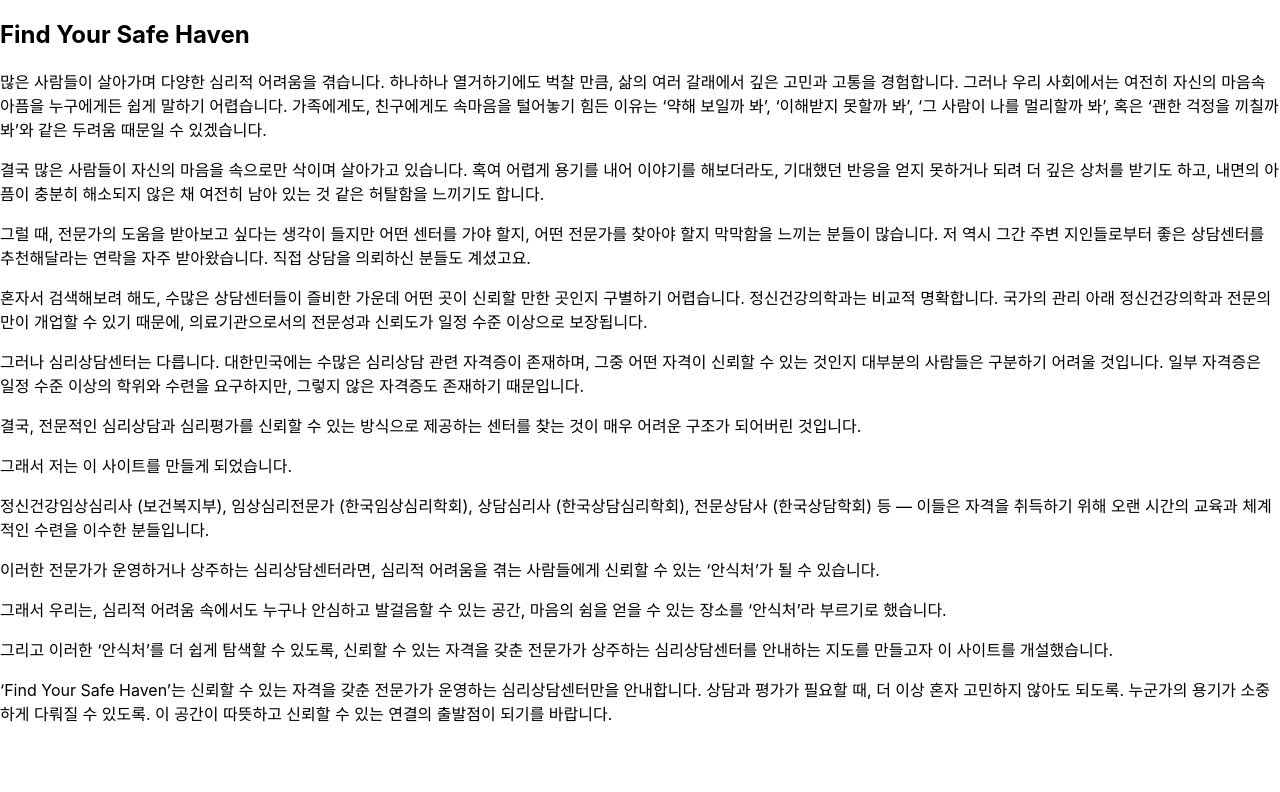
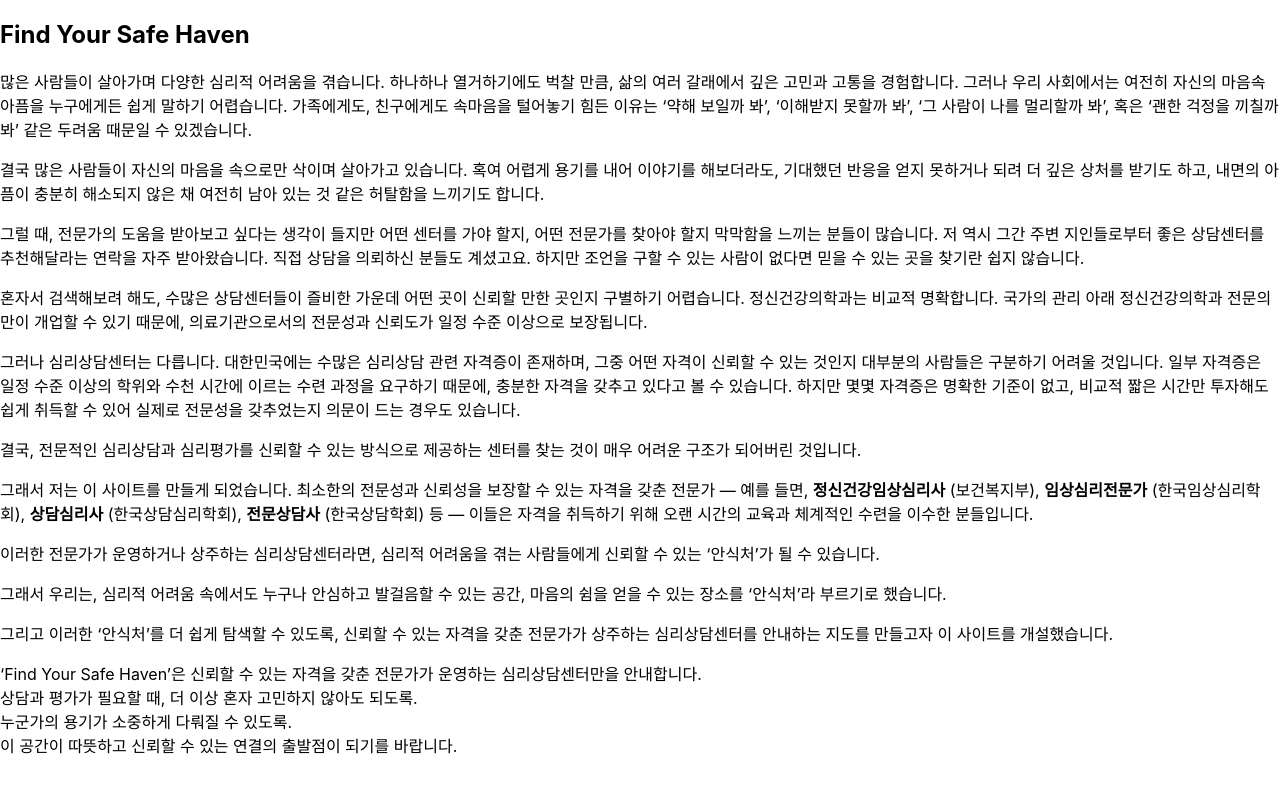
Before and after one commit to bongjae94/safehaven, a React (Create React App) app: page /about-intro in a window 1280 px wide. Shown: the top 792 px of the page. Built offline with nearby package versions, Linux system fonts and the light colour scheme.

Commit message:
소개글 스타일 개선

```diff
--- a/src/pages/AboutIntro.js
+++ b/src/pages/AboutIntro.js
@@ -1,79 +1,47 @@
 export default function AboutIntro() {
   return (
-    <div className="max-w-3xl mx-auto px-6 py-12 text-gray-800 leading-relaxed">
-      <h2 className="text-3xl font-bold mb-10 text-indigo-700 border-b pb-2">
-        Find Your Safe Haven
-      </h2>
-
-      <p className="mb-6">
-        많은 사람들이 살아가며 다양한 심리적 어려움을 겪습니다. 하나하나 열거하기에도 벅찰 만큼,
-        삶의 여러 갈래에서 깊은 고민과 고통을 경험합니다. 그러나 우리 사회에서는 여전히 자신의
-        마음속 아픔을 누구에게든 쉽게 말하기 어렵습니다. 가족에게도, 친구에게도 속마음을
-        털어놓기 힘든 이유는 ‘약해 보일까 봐’, ‘이해받지 못할까 봐’, ‘그 사람이 나를 멀리할까 봐’,
-        혹은 ‘괜한 걱정을 끼칠까 봐’와 같은 두려움 때문일 수 있겠습니다.
+    <section className="bg-white py-16 px-6 text-gray-800">
+      <div className="max-w-4xl mx-auto">
+        <h1 className="text-4xl font-bold text-center mb-10 text-gray-900">Find Your Safe Haven</h1>
+        <div className="space-y-6 text-lg leading-relaxed">
+          <p>
+            많은 사람들이 살아가며 다양한 심리적 어려움을 겪습니다. 하나하나 열거하기에도 벅찰 만큼, 삶의 여러 갈래에서 깊은 고민과 고통을 경험합니다. 그러나 우리 사회에서는 여전히 자신의 마음속 아픔을 누구에게든 쉽게 말하기 어렵습니다. 가족에게도, 친구에게도 속마음을 털어놓기 힘든 이유는 ‘약해 보일까 봐’, ‘이해받지 못할까 봐’, ‘그 사람이 나를 멀리할까 봐’, 혹은 ‘괜한 걱정을 끼칠까 봐’ 같은 두려움 때문일 수 있겠습니다.
           </p>
-
-      <p className="mb-6">
-        결국 많은 사람들이 자신의 마음을 속으로만 삭이며 살아가고 있습니다. 혹여 어렵게 용기를 내어
-        이야기를 해보더라도, 기대했던 반응을 얻지 못하거나 되려 더 깊은 상처를 받기도 하고,
-        내면의 아픔이 충분히 해소되지 않은 채 여전히 남아 있는 것 같은 허탈함을 느끼기도 합니다.
+          <p>
+            결국 많은 사람들이 자신의 마음을 속으로만 삭이며 살아가고 있습니다. 혹여 어렵게 용기를 내어 이야기를 해보더라도, 기대했던 반응을 얻지 못하거나 되려 더 깊은 상처를 받기도 하고, 내면의 아픔이 충분히 해소되지 않은 채 여전히 남아 있는 것 같은 허탈함을 느끼기도 합니다.
           </p>
-
-      <p className="mb-6">
-        그럴 때, 전문가의 도움을 받아보고 싶다는 생각이 들지만 어떤 센터를 가야 할지, 어떤 전문가를
-        찾아야 할지 막막함을 느끼는 분들이 많습니다. 저 역시 그간 주변 지인들로부터 좋은 상담센터를
-        추천해달라는 연락을 자주 받아왔습니다. 직접 상담을 의뢰하신 분들도 계셨고요.
+          <p>
+            그럴 때, 전문가의 도움을 받아보고 싶다는 생각이 들지만 어떤 센터를 가야 할지, 어떤 전문가를 찾아야 할지 막막함을 느끼는 분들이 많습니다. 저 역시 그간 주변 지인들로부터 좋은 상담센터를 추천해달라는 연락을 자주 받아왔습니다. 직접 상담을 의뢰하신 분들도 계셨고요. 하지만 조언을 구할 수 있는 사람이 없다면 믿을 수 있는 곳을 찾기란 쉽지 않습니다.
           </p>
-
-      <p className="mb-6">
-        혼자서 검색해보려 해도, 수많은 상담센터들이 즐비한 가운데 어떤 곳이 신뢰할 만한 곳인지
-        구별하기 어렵습니다. 정신건강의학과는 비교적 명확합니다. 국가의 관리 아래 정신건강의학과
-        전문의만이 개업할 수 있기 때문에, 의료기관으로서의 전문성과 신뢰도가 일정 수준 이상으로
-        보장됩니다.
+          <p>
+            혼자서 검색해보려 해도, 수많은 상담센터들이 즐비한 가운데 어떤 곳이 신뢰할 만한 곳인지 구별하기 어렵습니다. 정신건강의학과는 비교적 명확합니다. 국가의 관리 아래 정신건강의학과 전문의만이 개업할 수 있기 때문에, 의료기관으로서의 전문성과 신뢰도가 일정 수준 이상으로 보장됩니다.
           </p>
-
-      <p className="mb-6">
-        그러나 심리상담센터는 다릅니다. 대한민국에는 수많은 심리상담 관련 자격증이 존재하며,
-        그중 어떤 자격이 <span className="text-indigo-700 font-semibold">신뢰할 수 있는 것인지</span>{' '}
-        대부분의 사람들은 구분하기 어려울 것입니다. 일부 자격증은 일정 수준 이상의 학위와 수련을
-        요구하지만, 그렇지 않은 자격증도 존재하기 때문입니다.
+          <p>
+            그러나 심리상담센터는 다릅니다. 대한민국에는 수많은 심리상담 관련 자격증이 존재하며, 그중 어떤 자격이 신뢰할 수 있는 것인지 대부분의 사람들은 구분하기 어려울 것입니다. 일부 자격증은 일정 수준 이상의 학위와 수천 시간에 이르는 수련 과정을 요구하기 때문에, 충분한 자격을 갖추고 있다고 볼 수 있습니다. 하지만 몇몇 자격증은 명확한 기준이 없고, 비교적 짧은 시간만 투자해도 쉽게 취득할 수 있어 실제로 전문성을 갖추었는지 의문이 드는 경우도 있습니다.
           </p>
-
-      <p className="mb-6">
-        결국, 전문적인 심리상담과 심리평가를 <span className="text-indigo-700 font-semibold">신뢰할 수 있는 방식</span>
-        으로 제공하는 센터를 찾는 것이 매우 어려운 구조가 되어버린 것입니다.
+          <p>
+            결국, 전문적인 심리상담과 심리평가를 신뢰할 수 있는 방식으로 제공하는 센터를 찾는 것이 매우 어려운 구조가 되어버린 것입니다.
           </p>
-
-      <p className="mb-6">
-        그래서 저는 이 사이트를 만들게 되었습니다.
+          <p>
+            그래서 저는 이 사이트를 만들게 되었습니다. 최소한의 전문성과 신뢰성을 보장할 수 있는 자격을 갖춘 전문가 — 예를 들면, <strong>정신건강임상심리사</strong> (보건복지부), <strong>임상심리전문가</strong> (한국임상심리학회), <strong>상담심리사</strong> (한국상담심리학회), <strong>전문상담사</strong> (한국상담학회) 등 — 이들은 자격을 취득하기 위해 오랜 시간의 교육과 체계적인 수련을 이수한 분들입니다.
           </p>
-
-      <p className="mb-6">
-        정신건강임상심리사 (보건복지부), 임상심리전문가 (한국임상심리학회), 상담심리사 (한국상담심리학회),
-        전문상담사 (한국상담학회) 등 — 이들은 자격을 취득하기 위해 오랜 시간의 교육과 체계적인
-        수련을 이수한 분들입니다.
+          <p>
+            이러한 전문가가 운영하거나 상주하는 심리상담센터라면, 심리적 어려움을 겪는 사람들에게 신뢰할 수 있는 ‘안식처’가 될 수 있습니다.
           </p>
-
-      <p className="mb-6">
-        이러한 전문가가 운영하거나 상주하는 심리상담센터라면, 심리적 어려움을 겪는 사람들에게{' '}
-        <span className="text-indigo-700 font-semibold">신뢰할 수 있는 ‘안식처’</span>가 될 수 있습니다.
+          <p>
+            그래서 우리는, 심리적 어려움 속에서도 누구나 안심하고 발걸음할 수 있는 공간, 마음의 쉼을 얻을 수 있는 장소를 ‘안식처’라 부르기로 했습니다.
           </p>
-
-      <p className="mb-6">
-        그래서 우리는, 심리적 어려움 속에서도 누구나 안심하고 발걸음할 수 있는 공간, 마음의 쉼을 얻을 수 있는 장소를
-        ‘안식처’라 부르기로 했습니다.
+          <p>
+            그리고 이러한 ‘안식처’를 더 쉽게 탐색할 수 있도록, 신뢰할 수 있는 자격을 갖춘 전문가가 상주하는 심리상담센터를 안내하는 지도를 만들고자 이 사이트를 개설했습니다.
           </p>
-
-      <p className="mb-6">
-        그리고 이러한 ‘안식처’를 더 쉽게 탐색할 수 있도록, 신뢰할 수 있는 자격을 갖춘 전문가가 상주하는
-        심리상담센터를 안내하는 지도를 만들고자 이 사이트를 개설했습니다.
-      </p>
-
-      <p className="mt-8 font-semibold">
-        <span className="text-indigo-700">‘Find Your Safe Haven’</span>는 신뢰할 수 있는 자격을 갖춘 전문가가 운영하는
-        심리상담센터만을 안내합니다. 상담과 평가가 필요할 때, 더 이상 혼자 고민하지 않아도 되도록.
-        누군가의 용기가 소중하게 다뤄질 수 있도록. 이 공간이 따뜻하고 신뢰할 수 있는 연결의 출발점이 되기를 바랍니다.
+          <p className="font-medium text-center text-gray-700 italic">
+            ‘Find Your Safe Haven’은 신뢰할 수 있는 자격을 갖춘 전문가가 운영하는 심리상담센터만을 안내합니다. <br />
+            상담과 평가가 필요할 때, 더 이상 혼자 고민하지 않아도 되도록. <br />
+            누군가의 용기가 소중하게 다뤄질 수 있도록. <br />
+            이 공간이 따뜻하고 신뢰할 수 있는 연결의 출발점이 되기를 바랍니다.
           </p>
         </div>
+      </div>
+    </section>
   );
 }
```
Lines whose indentation alone changed are shown as unchanged.
